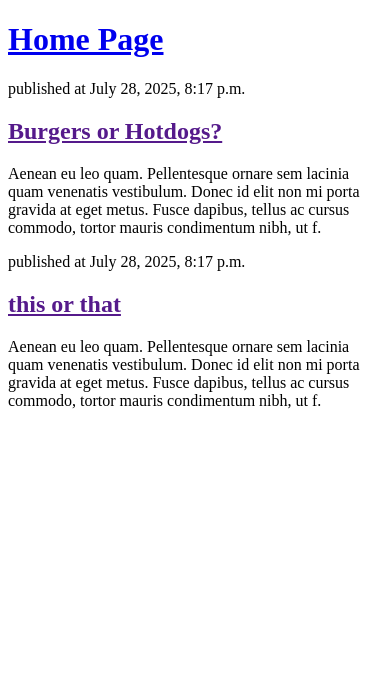
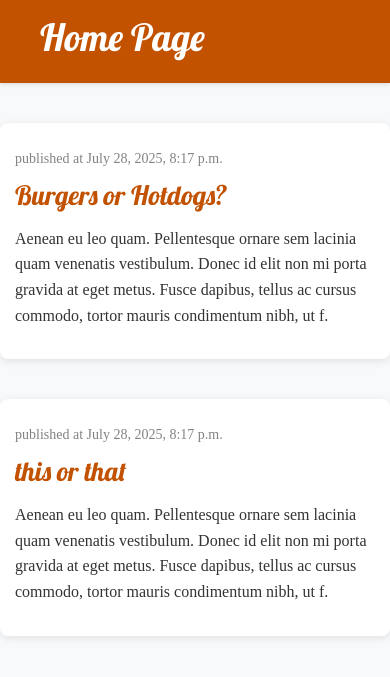
Before and after one commit to Sockmonkey11/votingapp, a Django app: page / in a window 390 px wide. Shown: the top 677 px of the page. Run offline with Django 5.2, Linux system fonts and the light colour scheme; data comes from the database, SQL or seed files in the repository.

Commit message:
Made it beautiful

```diff
--- /dev/null
+++ b/newapp/static/css/newapp.css
@@ -0,0 +1,137 @@
+/* Page Header Styling */
+.page-header {
+    background-color: #C25100;
+    margin-top: 0;
+    margin-bottom: 40px;
+    padding: 20px 20px 20px 40px;
+    box-shadow: 0 2px 4px rgba(0,0,0,0.1);
+}
+
+.page-header h1,
+.page-header h1 a,
+.page-header h1 a:visited,
+.page-header h1 a:active {
+    color: #ffffff;
+    font-size: 36pt;
+    text-decoration: none;
+    font-family: 'Lobster', cursive;
+}
+
+.page-header h1 a:hover {
+    color: #f0f0f0;
+    transition: color 0.3s ease;
+}
+
+/* Typography */
+h1, h2, h3, h4 {
+    font-family: 'Lobster', cursive;
+}
+
+/* Question Article Styling */
+.question {
+    margin-bottom: 70px;
+    padding: 20px;
+    background-color: #ffffff;
+    border-radius: 8px;
+    box-shadow: 0 2px 8px rgba(0,0,0,0.1);
+    transition: box-shadow 0.3s ease;
+}
+
+.question:hover {
+    box-shadow: 0 4px 12px rgba(0,0,0,0.15);
+}
+
+.question h2 a,
+.question h2 a:visited {
+    color: #C25100;
+    text-decoration: none;
+    font-size: 24pt;
+}
+
+.question h2 a:hover {
+    color: #8B3700;
+    text-decoration: underline;
+}
+
+.question time {
+    color: #828282;
+    font-size: 14px;
+    float: right;
+    margin-top: 10px;
+}
+
+.question p {
+    color: #333333;
+    line-height: 1.6;
+    margin-top: 15px;
+    font-size: 16px;
+}
+
+/* Body Styling */
+body {
+    background-color: #f8f9fa;
+    font-family: 'Times New Roman', Times, serif;
+}
+
+/* Container Spacing */
+.container {
+    max-width: 800px;
+    margin: 0 auto;
+    padding: 0 20px;
+}
+
+/* Responsive Design */
+@media (max-width: 768px) {
+    .page-header {
+        padding: 15px 20px;
+    }
+
+    .page-header h1,
+    .page-header h1 a {
+        font-size: 28pt;
+    }
+
+    .question {
+        margin-bottom: 40px;
+        padding: 15px;
+    }
+
+    .question h2 a {
+        font-size: 20pt;
+    }
+
+    .question time {
+        float: none;
+        display: block;
+        margin-bottom: 10px;
+    }
+}
+
+/* Additional Utility Classes */
+.text-muted {
+    color: #828282 !important;
+}
+
+.btn-primary {
+    background-color: #C25100;
+    border-color: #C25100;
+}
+
+.btn-primary:hover {
+    background-color: #8B3700;
+    border-color: #8B3700;
+}
+
+.btn-secondary,
+.btn-secondary:visited {
+    color: #C25100;
+    background: none;
+    border-color: #C25100;
+    margin-left: 15px;
+}
+
+.btn-secondary:hover {
+    color: #FFFFFF;
+    background-color: #C25100;
+    border-color: #C25100;
+}
--- a/newapp/templates/newapp/home.html
+++ b/newapp/templates/newapp/home.html
@@ -1,14 +1,20 @@
+{% load static %}
 <!DOCTYPE html>
 <html>
     <head>
+        <link rel="stylesheet" href="https://cdn.jsdelivr.net/npm/bootstrap@5.3.3/dist/css/bootstrap.min.css" integrity="sha384-QWTKZyjpPEjISv5WaRU9OFeRpok6YctnYmDr5pNlyT2bRjXh0JMhjY6hW+ALEwIH" crossorigin="anonymous">
+        <link rel="stylesheet" href="https://fonts.googleapis.com/css?family=Lobster&subset=latin,latin-ext">
+        <link rel="stylesheet" href="{% static 'css/newapp.css' %}">
         <title>Home Page</title>
     </head>
     <body>
-        <header>
+        <header class = "page-header">
+            <div class="container">
             <h1><a href="/">Home Page</a></h1>
+            </div>
         </header>
         {% for question in questions %}
-            <article>
+            <article class="question">
                 <time>published at {{ question.published_date }}</time>
                 <h2><a href="">{{ question.question_title }}</a></h2>
                 <p>Aenean eu leo quam. Pellentesque ornare sem lacinia quam venenatis vestibulum. Donec id elit non mi porta gravida at eget metus. Fusce dapibus, tellus ac cursus commodo, tortor mauris condimentum nibh, ut f.</p>
```
